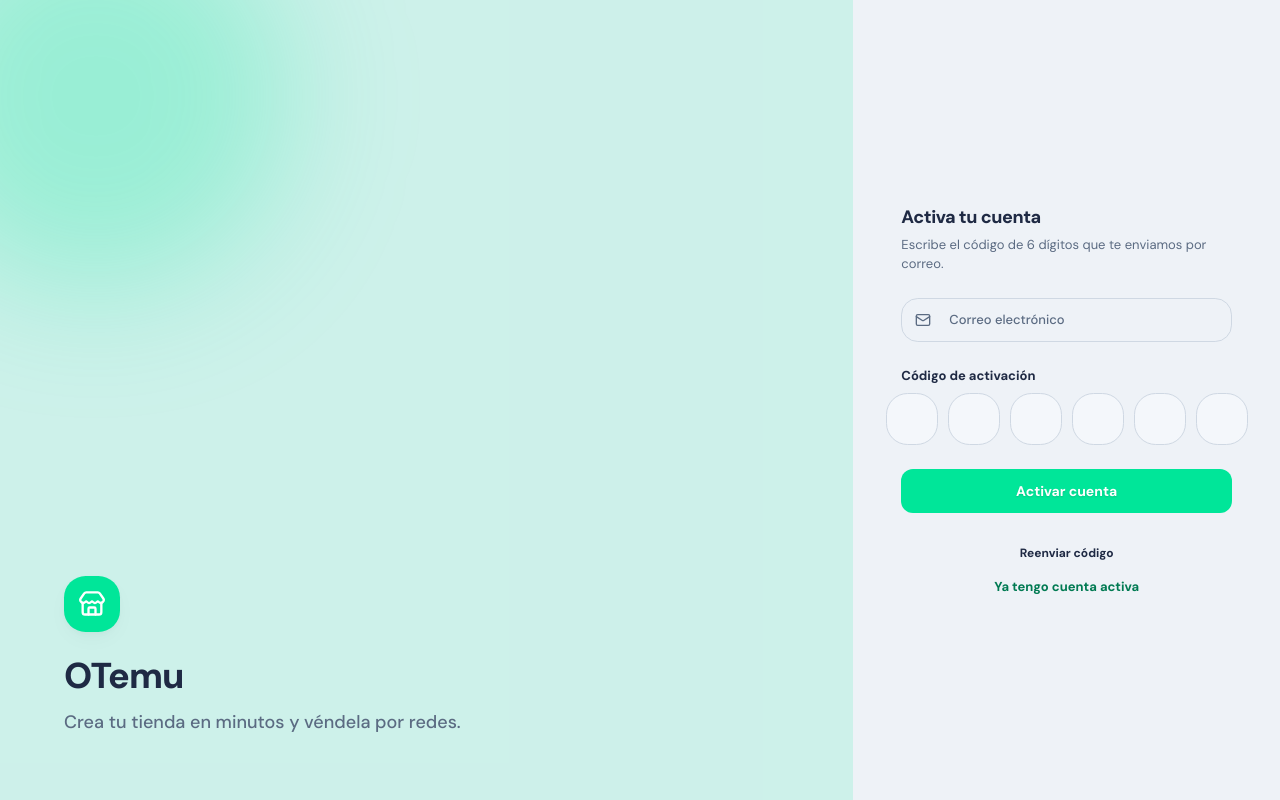
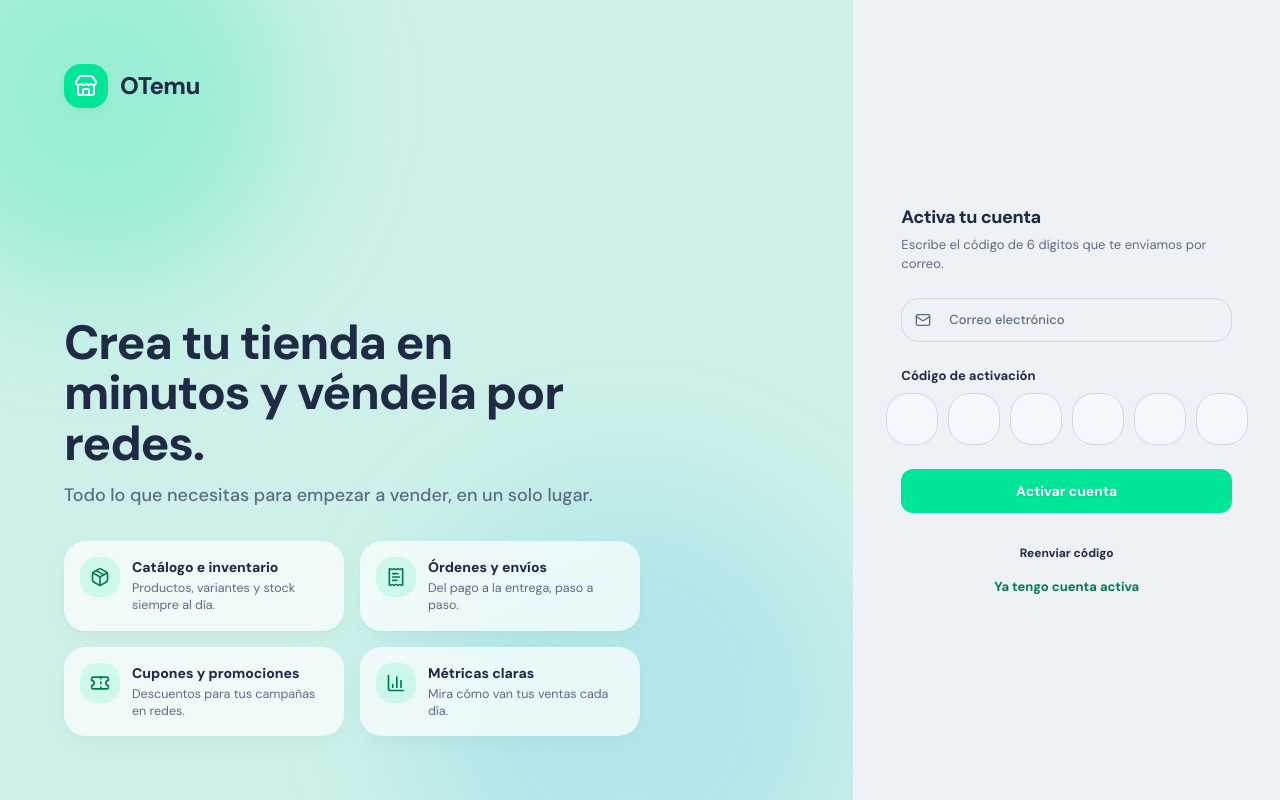
Before and after one commit to CodeJomar/ShopifyClon-Web-Core, a Next.js app: page /activar-cuenta in a window 1280 px wide. Built offline with nearby package versions, Linux system fonts and the light colour scheme.

Commit message:
feat(D-001): acceso con ventajas de la plataforma y marca en movil

```diff
--- a/src/app/(auth)/layout.tsx
+++ b/src/app/(auth)/layout.tsx
@@ -1,5 +1,12 @@
 import * as React from "react"
-import { Store } from "lucide-react"
+import { BarChart3, Package, ReceiptText, Store, Ticket } from "lucide-react"
+
+const VENTAJAS = [
+  { icono: Package, titulo: "Catálogo e inventario", texto: "Productos, variantes y stock siempre al día." },
+  { icono: ReceiptText, titulo: "Órdenes y envíos", texto: "Del pago a la entrega, paso a paso." },
+  { icono: Ticket, titulo: "Cupones y promociones", texto: "Descuentos para tus campañas en redes." },
+  { icono: BarChart3, titulo: "Métricas claras", texto: "Mira cómo van tus ventas cada día." },
+]
 
 export default function AuthLayout({
   children,
@@ -9,22 +16,47 @@ export default function AuthLayout({
   return (
     <div className="grid min-h-screen w-full grid-cols-12 overflow-hidden bg-background">
       {/* Sección izquierda: 8 columnas. Panel de marca con tokens (sin fotos, W-002). */}
-      <aside className="relative hidden h-full overflow-hidden bg-primary/14 lg:col-span-8 lg:flex lg:flex-col lg:justify-end lg:p-16">
+      <aside className="relative hidden h-full overflow-hidden bg-primary/14 lg:col-span-8 lg:flex lg:flex-col lg:justify-between lg:p-16">
         <div className="absolute -left-24 -top-24 size-96 rounded-full bg-primary/25 blur-3xl" aria-hidden="true" />
-        <div className="relative max-w-lg">
-          <div className="mb-6 flex size-14 items-center justify-center rounded-2xl bg-primary text-primary-foreground shadow-isla">
-            <Store className="size-7" aria-hidden="true" />
+        <div className="absolute -bottom-32 right-0 size-[28rem] rounded-full bg-info/12 blur-3xl" aria-hidden="true" />
+
+        <div className="relative flex items-center gap-3">
+          <span className="flex size-11 items-center justify-center rounded-xl bg-primary text-primary-foreground shadow-isla">
+            <Store className="size-6" aria-hidden="true" />
+          </span>
+          <span className="text-2xl font-extrabold tracking-tight text-foreground">OTemu</span>
+        </div>
+
+        <div className="relative max-w-xl space-y-8">
+          <div className="space-y-3">
+            <h2 className="text-5xl font-extrabold leading-[1.05] tracking-tight text-foreground">Crea tu tienda en minutos y véndela por redes.</h2>
+            <p className="text-lg font-medium text-muted-foreground">Todo lo que necesitas para empezar a vender, en un solo lugar.</p>
           </div>
-          <p className="text-4xl font-extrabold tracking-tight text-foreground">OTemu</p>
-          <p className="mt-3 text-lg font-medium text-muted-foreground">
-            Crea tu tienda en minutos y véndela por redes.
-          </p>
+          <ul className="grid gap-4 sm:grid-cols-2">
+            {VENTAJAS.map(({ icono: Icono, titulo, texto }) => (
+              <li key={titulo} className="flex items-start gap-3 rounded-2xl bg-card/70 p-4 shadow-isla backdrop-blur-sm">
+                <span className="flex size-10 shrink-0 items-center justify-center rounded-xl bg-primary/14 text-brand-text" aria-hidden="true">
+                  <Icono className="size-5" />
+                </span>
+                <span>
+                  <span className="block text-[14px] font-extrabold text-foreground">{titulo}</span>
+                  <span className="mt-0.5 block text-[12.5px] leading-snug text-muted-foreground">{texto}</span>
+                </span>
+              </li>
+            ))}
+          </ul>
         </div>
       </aside>
 
       {/* Sección derecha: 4 columnas (formulario) */}
       {/* El formulario va sobre el lienzo: la etiqueta flotante corta el borde con el color del lienzo, no el de la isla. */}
-      <div className="col-span-12 flex items-center justify-center p-8 [--campo-exterior:var(--background)] sm:p-12 lg:col-span-4">
+      <div className="col-span-12 flex flex-col items-center justify-center gap-8 p-8 [--campo-exterior:var(--background)] sm:p-12 lg:col-span-4">
+        <div className="flex items-center gap-2.5 lg:hidden">
+          <span className="flex size-10 items-center justify-center rounded-xl bg-primary text-primary-foreground">
+            <Store className="size-5" aria-hidden="true" />
+          </span>
+          <span className="text-xl font-extrabold tracking-tight text-foreground">OTemu</span>
+        </div>
         <div className="w-full max-w-sm">
           {children}
         </div>
```
